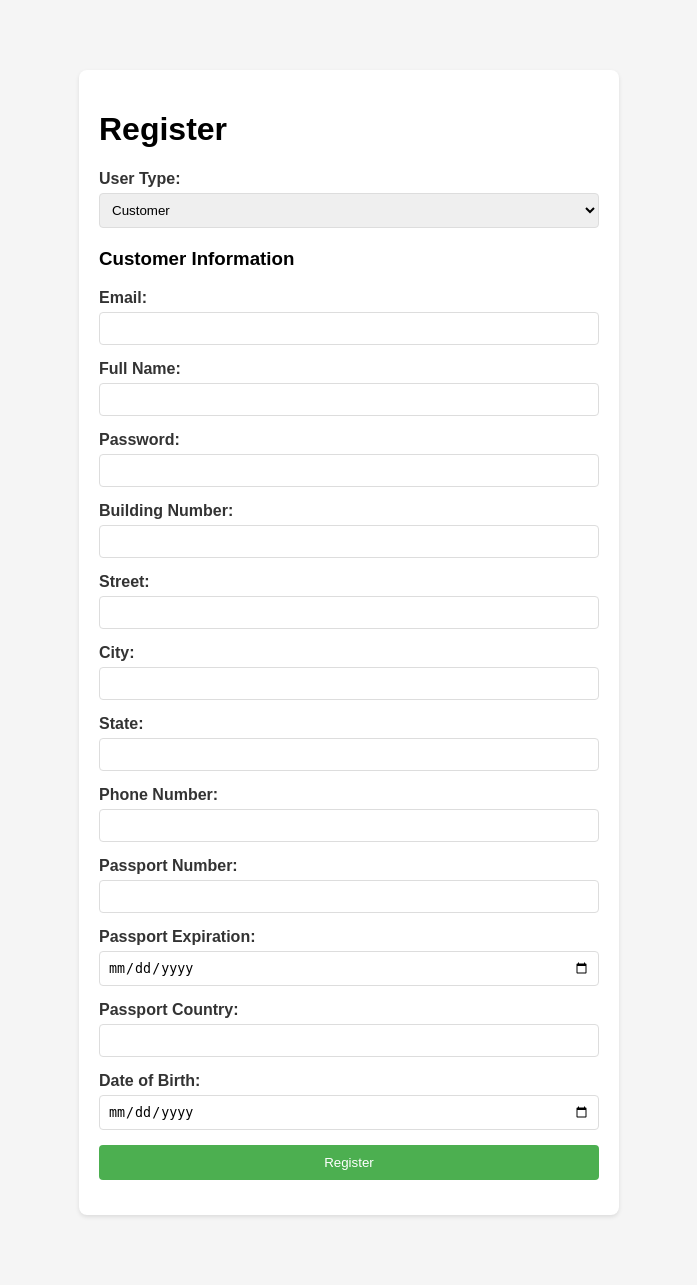
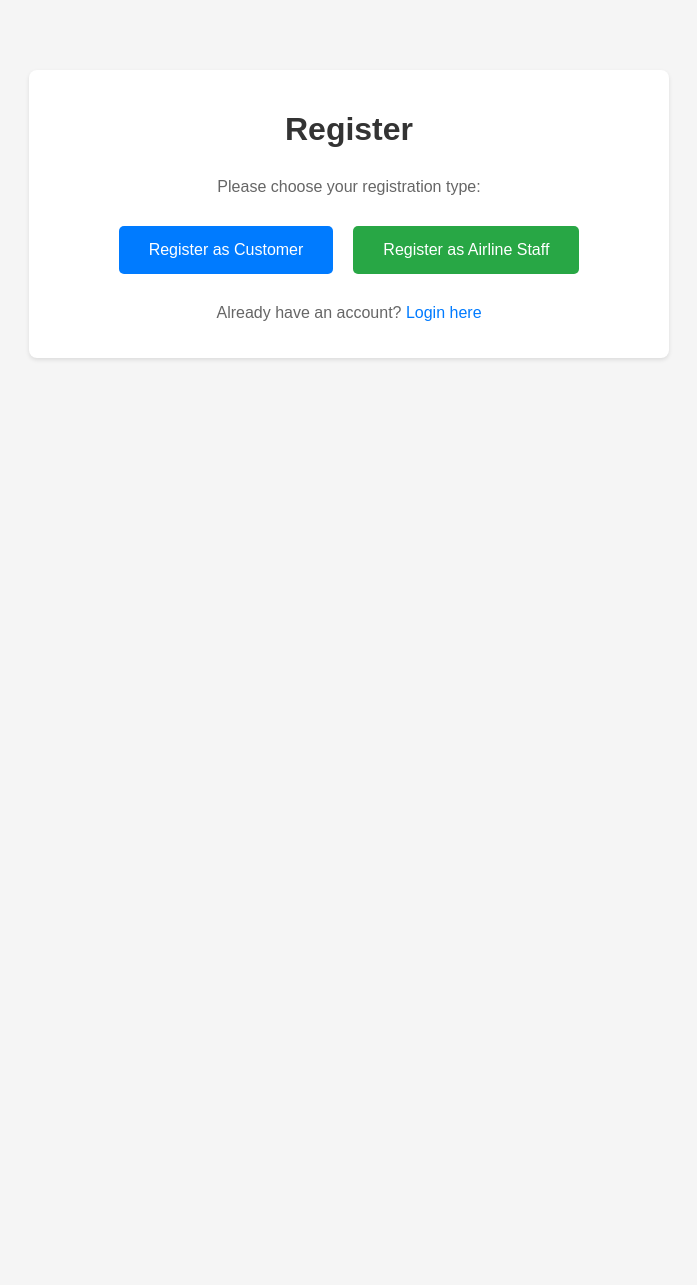
Before and after one commit to tanzianur/Databases-Project, a Flask app: page /register in a window 1280 px wide. Shown: the whole page, without its empty margins (291-988 px from the left). After the commit the page ends 360 px from the top, so only its background shows below. Run offline with Flask 3, Linux system fonts and the light colour scheme.

Commit message:
Fixed registration, edited SQL files

```diff
--- a/app.py
+++ b/app.py
@@ -16,7 +16,6 @@ conn = pymysql.connect(host='localhost',
                        charset='utf8mb4',
                        cursorclass=pymysql.cursors.DictCursor)
 
-
 @app.route('/')
 def home():
     return render_template('home.html')
@@ -30,8 +29,120 @@ def login():
 def register():
     return render_template('register.html')
 
+@app.route('/register/customer')
+def register_customer():
+    return render_template('register_customer.html')
+
+@app.route('/register/staff')
+def register_staff():
+    return render_template('register_staff.html')
+
+@app.route('/register/customer/auth', methods=['POST'])
+def register_customer_auth():
+    email = request.form['email']
+    name = request.form['name']
+    password = request.form['password']
+    building_number = request.form['building_number']
+    street = request.form['street']
+    city = request.form['city']
+    state = request.form['state']
+    phone_number = request.form['phone_number']
+    passport_number = request.form['passport_number']
+    passport_expiration = request.form['passport_expiration']
+    passport_country = request.form['passport_country']
+    date_of_birth = request.form['date_of_birth']
+
+    cursor = conn.cursor()
+
+    try:
+        # Check if customer already exists
+        query = 'SELECT * FROM customer WHERE email = %s'
+        cursor.execute(query, (email,))
+        data = cursor.fetchone()
+
+        if data:
+            flash('This email is already registered')
+            return redirect(url_for('register_customer'))
+
+        # Insert new customer
+        ins = 'INSERT INTO customer VALUES(%s, %s, md5(%s), %s, %s, %s, %s, %s, %s, %s, %s, %s)'
+        cursor.execute(ins, (email, name, password, building_number, street, city,
+                             state, phone_number, passport_number, passport_expiration,
+                             passport_country, date_of_birth))
+        conn.commit()
+        flash('Registration successful! Please login')
+        return redirect(url_for('login'))
+    except Exception as e:
+        flash('An error occurred during registration')
+        return redirect(url_for('register_customer'))
+    finally:
+        cursor.close()
+
+@app.route('/register/staff/auth', methods=['POST'])
+def register_staff_auth():
+    username = request.form['username']
+    password = request.form['password']
+    first_name = request.form['first_name']
+    last_name = request.form['last_name']
+    date_of_birth = request.form['date_of_birth']
+    airline_name = request.form['airline_name']
+    phone_number = request.form['phone_numbers']
+    email = request.form['emails']
+
+    cursor = conn.cursor()
+
+    try:
+        # First check if the airline exists
+        airline_query = 'SELECT * FROM airline WHERE name = %s'
+        cursor.execute(airline_query, (airline_name,))
+        airline_data = cursor.fetchone()
+
+        if not airline_data:
+            flash('This airline does not exist in our system')
+            return redirect(url_for('register_staff'))
+
+        # Check if staff already exists
+        query = 'SELECT * FROM airline_staff WHERE username = %s'
+        cursor.execute(query, (username,))
+        data = cursor.fetchone()
+
+        if data:
+            flash('This username is already taken')
+            return redirect(url_for('register_staff'))
+
+        # Insert new staff member
+        ins = 'INSERT INTO airline_staff VALUES(%s, md5(%s), %s, %s, %s, %s)'
+        cursor.execute(ins, (username, password, first_name, last_name,
+                             date_of_birth, airline_name))
+
+        # Insert phone number
+        if phone_number:
+            phone_ins = 'INSERT INTO staff_phone VALUES(%s, %s)'
+            cursor.execute(phone_ins, (username, phone_number))
+
+        # Insert email
+        if email:
+            email_ins = 'INSERT INTO airline_email VALUES(%s, %s)'
+            cursor.execute(email_ins, (username, email))
+
+        conn.commit()
+        flash('Staff registration successful! Please login')
+        return redirect(url_for('login'))
+    except Exception as e:
+        flash('An error occurred during registration')
+        return redirect(url_for('register_staff'))
+    finally:
+        cursor.close()
+
+@app.route('/logout')
+def logout():
+    session.clear()
+    return redirect(url_for('home'))
+
 @app.route('/dashboard')
 def dashboard():
+    if 'username' not in session:
+        return redirect(url_for('login'))
     if session['user_type'] == 'customer':
         return render_template('customer_dashboard.html')
     else:
@@ -42,111 +153,44 @@ def login_auth():
     username = request.form['username']
     password = request.form['password']
     user_type = request.form['user_type']
+    print(f"Login attempt - username: {username}, user_type: {user_type}")  # Debug print
 
     cursor = conn.cursor()
 
     if user_type == 'customer':
         query = 'SELECT * FROM customer WHERE email = %s AND password = %s'
         cursor.execute(query, (username, password))
+        print("Trying direct password match")  # Debug print
+        data = cursor.fetchone()
+
+        if not data:
+            query = 'SELECT * FROM customer WHERE email = %s AND password = md5(%s)'
+            cursor.execute(query, (username, password))
+            print("Trying md5 password match")  # Debug print
+            data = cursor.fetchone()
     else:
         query = 'SELECT * FROM airline_staff WHERE username = %s AND password = %s'
         cursor.execute(query, (username, password))
+        print("Trying direct password match")  # Debug print
+        data = cursor.fetchone()
 
-    data = cursor.fetchone()
+        if not data:
+            query = 'SELECT * FROM airline_staff WHERE username = %s AND password = md5(%s)'
+            cursor.execute(query, (username, password))
+            print("Trying md5 password match")  # Debug print
+            data = cursor.fetchone()
+
+    print(f"Query result: {data}")  # Debug print
     cursor.close()
-    error = None
 
     if data:
         session['username'] = username
         session['user_type'] = user_type
+        print("Login successful, redirecting to dashboard")  # Debug print
         return redirect(url_for('dashboard'))
     else:
         flash('Invalid login credentials')
-        return redirect(url_for('login'))
-
-@app.route('/register_auth', methods=['GET', 'POST'])
-def register_auth():
-    user_type = request.form['user_type']
-
-    if user_type == 'customer':
-        # Get customer registration data
-        email = request.form['email']
-        name = request.form['name']
-        password = request.form['password']
-        building_number = request.form['building_number']
-        street = request.form['street']
-        city = request.form['city']
-        state = request.form['state']
-        phone_number = request.form['phone_number']
-        passport_number = request.form['passport_number']
-        passport_expiration = request.form['passport_expiration']
-        passport_country = request.form['passport_country']
-        date_of_birth = request.form['date_of_birth']
-
-        cursor = conn.cursor()
-
-        # Check if customer already exists
-        query = 'SELECT * FROM customer WHERE email = %s'
-        cursor.execute(query, (email))
-        data = cursor.fetchone()
-
-        if data:
-            cursor.close()
-            flash('This email is already registered')
-            return redirect(url_for('register'))
-
-        # Insert new customer
-        ins = 'INSERT INTO customer VALUES(%s, %s, md5(%s), %s, %s, %s, %s, %s, %s, %s, %s, %s)'
-        cursor.execute(ins, (email, name, password, building_number, street, city,
-                             state, phone_number, passport_number, passport_expiration,
-                             passport_country, date_of_birth))
-        conn.commit()
-        cursor.close()
-        flash('Registration successful! Please login')
-        return redirect(url_for('login'))
-
-    else:  # Airline Staff registration
-        username = request.form['username']
-        password = request.form['password']
-        first_name = request.form['first_name']
-        last_name = request.form['last_name']
-        date_of_birth = request.form['date_of_birth']
-        airline_name = request.form['airline_name']
-        phone_numbers = request.form.getlist('phone_numbers[]')
-        emails = request.form.getlist('emails[]')
-
-        cursor = conn.cursor()
-
-        # Check if staff already exists
-        query = 'SELECT * FROM airline_staff WHERE username = %s'
-        cursor.execute(query, (username))
-        data = cursor.fetchone()
-
-        if data:
-            cursor.close()
-            flash('This username is already taken')
-            return redirect(url_for('register'))
-
-        # Insert new staff member
-        ins = 'INSERT INTO airline_staff VALUES(%s, md5(%s), %s, %s, %s, %s)'
-        cursor.execute(ins, (username, password, first_name, last_name,
-                             date_of_birth, airline_name))
-
-        # Insert phone numbers
-        for phone in phone_numbers:
-            if phone:  # Only insert if phone number is not empty
-                phone_ins = 'INSERT INTO staff_phone VALUES(%s, %s)'
-                cursor.execute(phone_ins, (username, phone))
-
-        # Insert email addresses
-        for email in emails:
-            if email:  # Only insert if email is not empty
-                email_ins = 'INSERT INTO staff_email VALUES(%s, %s)'
-                cursor.execute(email_ins, (username, email))
-
-        conn.commit()
-        cursor.close()
-        flash('Staff registration successful! Please login')
+        print("Login failed, redirecting to login page")  # Debug print
         return redirect(url_for('login'))
 
 @app.route('/search_flights', methods=['POST'])
@@ -158,6 +202,9 @@ def search_flights():
     return_date = request.form.get('return_date')
 
     cursor = conn.cursor()
+
+    # Get current datetime for future flight validation
+    current_datetime = datetime.datetime.now()
 
     # Search for outbound flights
     outbound_query = '''
@@ -174,10 +221,8 @@ def search_flights():
     # Convert datetime strings to datetime objects if needed
     for flight in outbound_flights:
         try:
-            # Try to use strftime - if it works, it's already a datetime
             flight['departure_datetime'].strftime('%Y-%m-%d %H:%M:%S')
         except (AttributeError, TypeError):
-            # If it fails, convert from string to datetime
             flight['departure_datetime'] = datetime.datetime.strptime(str(flight['departure_datetime']), '%Y-%m-%d %H:%M:%S')
 
         try:
--- a/sql/tables.sql
+++ b/sql/tables.sql
@@ -3,7 +3,7 @@
 -- https://www.phpmyadmin.net/
 --
 -- Host: 127.0.0.1
--- Generation Time: Apr 07, 2025 at 03:56 AM
+-- Generation Time: Apr 16, 2025 at 09:02 PM
 -- Server version: 10.4.32-MariaDB
 -- PHP Version: 8.2.12
 
--- a/templates/register.html
+++ b/templates/register.html
@@ -1,163 +1,44 @@
 {% extends "base.html" %}
 {% block content %}
-<div class="auth-container">
-    <h1>Register</h1>
-    <form action="{{ url_for('register_auth') }}" method="POST">
-        <div class="form-group">
-            <label for="user_type">User Type:</label>
-            <select name="user_type" id="user_type" required onchange="toggleFields()">
-                <option value="customer">Customer</option>
-                <option value="staff">Airline Staff</option>
-            </select>
-        </div>
+<div class="auth-container" style="text-align: center; max-width: 600px; margin: 50px auto; padding: 20px;">
+    <h1 style="color: #333; margin-bottom: 30px;">Register</h1>
+    <p style="color: #666; margin-bottom: 30px;">Please choose your registration type:</p>
 
-        <!-- Customer Fields -->
-        <div id="customer-fields" class="user-fields">
-            <h3>Customer Information</h3>
-            <div class="form-group">
-                <label for="email">Email:</label>
-                <input type="email" name="email" id="email" required>
-            </div>
-            <div class="form-group">
-                <label for="name">Full Name:</label>
-                <input type="text" name="name" id="name" required>
-            </div>
-            <div class="form-group">
-                <label for="password">Password:</label>
-                <input type="password" name="password" id="password" required>
-            </div>
-            <div class="form-group">
-                <label for="building_number">Building Number:</label>
-                <input type="text" name="building_number" id="building_number">
-            </div>
-            <div class="form-group">
-                <label for="street">Street:</label>
-                <input type="text" name="street" id="street">
-            </div>
-            <div class="form-group">
-                <label for="city">City:</label>
-                <input type="text" name="city" id="city">
-            </div>
-            <div class="form-group">
-                <label for="state">State:</label>
-                <input type="text" name="state" id="state">
-            </div>
-            <div class="form-group">
-                <label for="phone_number">Phone Number:</label>
-                <input type="text" name="phone_number" id="phone_number">
-            </div>
-            <div class="form-group">
-                <label for="passport_number">Passport Number:</label>
-                <input type="text" name="passport_number" id="passport_number">
-            </div>
-            <div class="form-group">
-                <label for="passport_expiration">Passport Expiration:</label>
-                <input type="date" name="passport_expiration" id="passport_expiration">
-            </div>
-            <div class="form-group">
-                <label for="passport_country">Passport Country:</label>
-                <input type="text" name="passport_country" id="passport_country">
-            </div>
-            <div class="form-group">
-                <label for="date_of_birth">Date of Birth:</label>
-                <input type="date" name="date_of_birth" id="date_of_birth" required>
-            </div>
-        </div>
+    <div style="display: flex; justify-content: center; gap: 20px;">
+        <a href="{{ url_for('register_customer') }}" class="btn"
+           style="display: inline-block;
+                  padding: 15px 30px;
+                  background-color: #007bff;
+                  color: white;
+                  text-decoration: none;
+                  border-radius: 5px;
+                  transition: background-color 0.3s;">
+            Register as Customer
+        </a>
+        <a href="{{ url_for('register_staff') }}" class="btn"
+           style="display: inline-block;
+                  padding: 15px 30px;
+                  background-color: #28a745;
+                  color: white;
+                  text-decoration: none;
+                  border-radius: 5px;
+                  transition: background-color 0.3s;">
+            Register as Airline Staff
+        </a>
+    </div>
 
-        <!-- Staff Fields -->
-        <div id="staff-fields" class="user-fields" style="display: none;">
-            <h3>Airline Staff Information</h3>
-            <div class="form-group">
-                <label for="staff_username">Username:</label>
-                <input type="text" name="username" id="staff_username" required>
-            </div>
-            <div class="form-group">
-                <label for="staff_password">Password:</label>
-                <input type="password" name="password" id="staff_password" required>
-            </div>
-            <div class="form-group">
-                <label for="first_name">First Name:</label>
-                <input type="text" name="first_name" id="first_name" required>
-            </div>
-            <div class="form-group">
-                <label for="last_name">Last Name:</label>
-                <input type="text" name="last_name" id="last_name" required>
-            </div>
-            <div class="form-group">
-                <label for="staff_date_of_birth">Date of Birth:</label>
-                <input type="date" name="date_of_birth" id="staff_date_of_birth" required>
-            </div>
-            <div class="form-group">
-                <label for="airline_name">Airline Name:</label>
-                <input type="text" name="airline_name" id="airline_name" required>
-            </div>
-
-            <!-- Phone Numbers -->
-            <div class="form-group">
-                <label>Phone Numbers:</label>
-                <div id="phone_numbers">
-                    <div class="phone-number-group">
-                        <input type="text" name="phone_numbers[]" placeholder="Phone Number">
-                        <button type="button" class="remove-phone" onclick="removePhone(this)">Remove</button>
-                    </div>
-                </div>
-                <button type="button" class="add-phone" onclick="addPhone()">Add Another Phone Number</button>
-            </div>
-
-            <!-- Email Addresses -->
-            <div class="form-group">
-                <label>Email Addresses:</label>
-                <div id="emails">
-                    <div class="email-group">
-                        <input type="email" name="emails[]" placeholder="Email Address" required>
-                        <button type="button" class="remove-email" onclick="removeEmail(this)">Remove</button>
-                    </div>
-                </div>
-                <button type="button" class="add-email" onclick="addEmail()">Add Another Email</button>
-            </div>
-        </div>
-
-        <div class="form-group">
-            <button type="submit">Register</button>
-        </div>
-    </form>
+    <p style="margin-top: 30px; color: #666;">
+        Already have an account?
+        <a href="{{ url_for('login') }}" style="color: #007bff; text-decoration: none;">
+            Login here
+        </a>
+    </p>
 </div>
 
-<script>
-function toggleFields() {
-    const userType = document.getElementById('user_type').value;
-    document.getElementById('customer-fields').style.display = userType === 'customer' ? 'block' : 'none';
-    document.getElementById('staff-fields').style.display = userType === 'staff' ? 'block' : 'none';
-}
-
-function addPhone() {
-    const container = document.getElementById('phone_numbers');
-    const div = document.createElement('div');
-    div.className = 'phone-number-group';
-    div.innerHTML = `
-        <input type="text" name="phone_numbers[]" placeholder="Phone Number">
-        <button type="button" class="remove-phone" onclick="removePhone(this)">Remove</button>
-    `;
-    container.appendChild(div);
-}
-
-function removePhone(button) {
-    button.parentElement.remove();
-}
-
-function addEmail() {
-    const container = document.getElementById('emails');
-    const div = document.createElement('div');
-    div.className = 'email-group';
-    div.innerHTML = `
-        <input type="email" name="emails[]" placeholder="Email Address">
-        <button type="button" class="remove-email" onclick="removeEmail(this)">Remove</button>
-    `;
-    container.appendChild(div);
-}
-
-function removeEmail(button) {
-    button.parentElement.remove();
-}
-</script>
+<style>
+    .btn:hover {
+        opacity: 0.9;
+        transform: translateY(-1px);
+    }
+</style>
 {% endblock %}
```
Also changed, not shown: sql/inserts.sql (+14 -8 lines), templates/customer_dashboard.html (+62 -0 lines), templates/register_customer.html (added, +60 -0 lines), templates/register_staff.html (added, +49 -0 lines), templates/staff_dashboard.html (+56 -0 lines).
